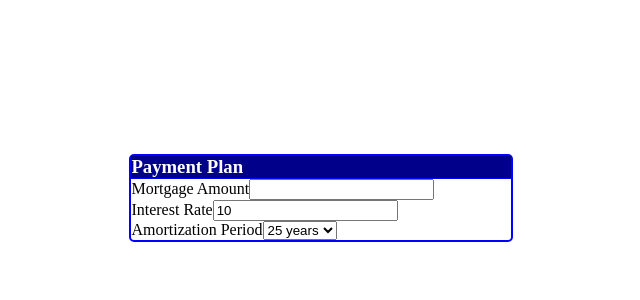
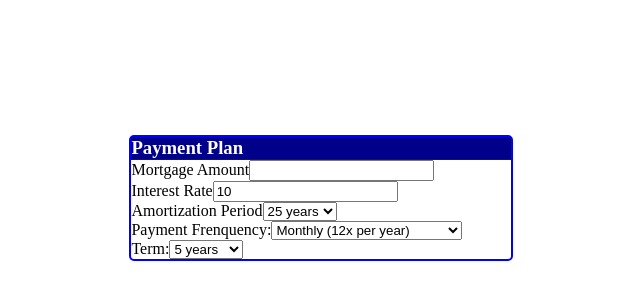
Before and after one commit to MaeBerris/Mortgage_Calculator, a React (Create React App) app in the folder my-app/: page / in a window 1280 px wide. Shown: the part 210-510 px from the top of the page, without its empty margins (319-959 px from the left). Built offline with nearby package versions, Linux system fonts and the light colour scheme.

Commit message:
base html work on form inputs

```diff
--- a/my-app/src/components/AmortizationInput/AmortizationInput.js
+++ b/my-app/src/components/AmortizationInput/AmortizationInput.js
@@ -9,7 +9,7 @@ const AmortizationInput = ({ amortization, setAmortization }) => {
     <div>
       <label htmlFor="interestRate">Amortization Period</label>
       <select value={amortization} onChange={onChange}>
-        {constants.years.map((year) => {
+        {constants.AmortizationYears.map((year) => {
           return (
             <option value={year} key={year}>
               {year > 1 ? `${year} years` : `${year} year`}
--- a/my-app/src/components/Form/Form.js
+++ b/my-app/src/components/Form/Form.js
@@ -3,11 +3,15 @@ import styled from "styled-components";
 import MortgageAmountInput from "../MortgageAmountInput/MortgageAmountInput";
 import InterestRateInput from "../InterestRateInput/InterestRateInput";
 import AmortizationInput from "../AmortizationInput/AmortizationInput";
+import PaymentFrequency from "../PaymentFrequency/PaymentFrequency";
+import TermInput from "../Term/TermInput";
 
 const Form = () => {
   const [mortgage, setMortgageAmount] = React.useState("");
   const [interest, setInterest] = React.useState(10);
   const [amortization, setAmortization] = React.useState(25);
+  const [frequency, setFrequency] = React.useState(12);
+  const [term, setTerm] = React.useState(5);
   return (
     <FormWrapper>
       <FormHeader>Payment Plan</FormHeader>
@@ -20,6 +24,8 @@ const Form = () => {
         amortization={amortization}
         setAmortization={setAmortization}
       />
+      <PaymentFrequency frequency={frequency} setFrequency={setFrequency} />
+      <TermInput term={term} setTerm={setTerm} />
     </FormWrapper>
   );
 };
--- a/my-app/src/components/MortgageAmountInput/MortgageAmountInput.js
+++ b/my-app/src/components/MortgageAmountInput/MortgageAmountInput.js
@@ -4,7 +4,7 @@ import { seperateNumberByCommas } from "../../helpers/seperateNumberByCommas";
 import isPositiveNumber from "../../helpers/IsPositiveNumber";
 import React from "react";
 
-const MortgageAmountInput = ({ mortgage, setMortgageAmount }) => {
+const MortgageAmountInput = () => {
   // const onChange = (ev) => {
   //   const CheckIsPositiveNumber = isPositiveNumber(ev.target.value);
   //   if (!CheckIsPositiveNumber && ev.target.value !== "") {
@@ -13,6 +13,8 @@ const MortgageAmountInput = ({ mortgage, setMortgageAmount }) => {
   //     setMortgageAmount(ev.target.value);
   //   }
   // };
+
+  const [mortgage, setMortgageAmount] = React.useState("");
 
   const onChange = (ev) => {
     const removedCommasNumber = removeCommasInNumber(ev.target.value);
@@ -28,6 +30,7 @@ const MortgageAmountInput = ({ mortgage, setMortgageAmount }) => {
       <input
         type="text"
         id="mortgageAmount"
+        role="mortgageAmount"
         value={mortgage}
         onChange={onChange}
       />
--- /dev/null
+++ b/my-app/src/components/PaymentFrequency/PaymentFrequency.js
@@ -0,0 +1,20 @@
+import React from "react";
+
+const PaymentFrequency = ({ frequency, setFrequency }) => {
+  const onChange = (ev) => {
+    setFrequency(ev.target.value);
+  };
+  return (
+    <div>
+      <label htmlFor="paymentFrequency">Payment Frenquency:</label>
+      <select value={frequency} onChange={onChange} id="paymentFrequency">
+        <option value={52}>{"Weekly (52x per year)"}</option>
+        <option value={26}>{"Bi-Weekly (26x per year)"}</option>
+        <option value={24}>{"Semi-Monthly (24x per year)"}</option>
+        <option value={12}>{"Monthly (12x per year)"}</option>
+      </select>
+    </div>
+  );
+};
+
+export default PaymentFrequency;
--- /dev/null
+++ b/my-app/src/components/Term/TermInput.js
@@ -0,0 +1,24 @@
+import constants from "../../constants";
+import React from "react";
+
+const TermInput = ({ term, setTerm }) => {
+  const onChange = (ev) => {
+    setTerm(ev.target.value);
+  };
+  return (
+    <div>
+      <label htmlFor="term">Term:</label>
+      <select value={term} onChange={onChange} id="term">
+        {constants.TermYears.map((year) => {
+          return (
+            <option value={year} key={year + "term"}>
+              {year > 1 ? `${year} years` : `${year} year`}
+            </option>
+          );
+        })}
+      </select>
+    </div>
+  );
+};
+
+export default TermInput;
--- a/my-app/src/constants.js
+++ b/my-app/src/constants.js
@@ -1,9 +1,13 @@
 const years = [];
+const term = [];
 
 for (let i = 1; i <= 30; i++) {
+  if (i <= 10) {
+    term.push(i);
+  }
   years.push(i);
 }
 
-const constants = { years: years };
+const constants = { AmortizationYears: years, TermYears: term };
 
 export default constants;
```
